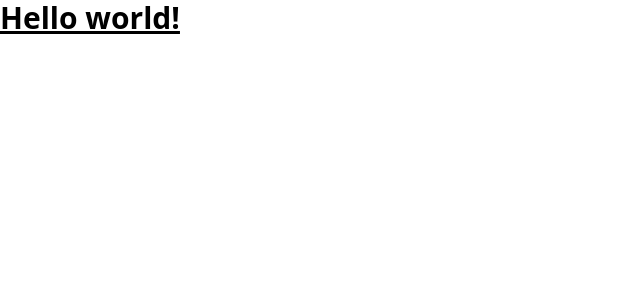
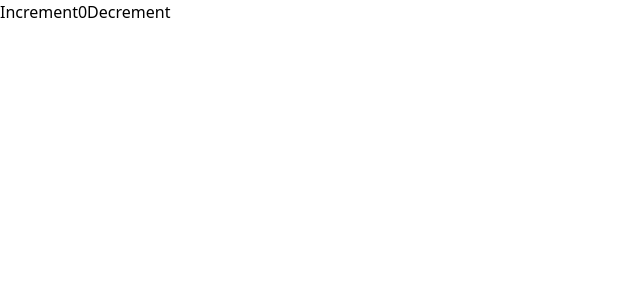
Before and after one commit to CipherGirl/Apollo-Redux, a React (Vite) app: page / in a window 1280 px wide. Shown: the top 300 px of the page, without its empty margins (0-640 px from the left). Built offline with nearby package versions, Linux system fonts and the light colour scheme.

Commit message:
20-8: Redux Implementaion Complete

```diff
--- a/package.json
+++ b/package.json
@@ -10,10 +10,12 @@
     "preview": "vite preview"
   },
   "dependencies": {
+    "@reduxjs/toolkit": "^1.9.5",
     "autoprefixer": "^10.4.15",
     "postcss": "^8.4.28",
     "react": "^18.2.0",
     "react-dom": "^18.2.0",
+    "react-redux": "^8.1.2",
     "react-router-dom": "^6.15.0",
     "tailwindcss": "^3.3.3"
   },
--- a/src/App.tsx
+++ b/src/App.tsx
@@ -1,5 +1,17 @@
+import { useDispatch, useSelector } from 'react-redux';
+import { RootState } from './redux/store';
+import { decrement, increment, incrementByAmount } from './redux/features/counter/counterSlice';
+
 function App() {
-  return <h1 className="text-3xl font-bold underline">Hello world!</h1>
+  const dispatch = useDispatch();
+  const { count } = useSelector((state: RootState) => state.counter);
+  return (
+    <div>
+      <button onClick={() => dispatch(incrementByAmount(5))}>Increment</button>
+      {count}
+      <button onClick={() => dispatch(decrement())}>Decrement</button>
+    </div>
+  );
 }
 
-export default App
+export default App;
--- /dev/null
+++ b/src/redux/features/counter/counterSlice.ts
@@ -0,0 +1,28 @@
+import { PayloadAction, createSlice } from '@reduxjs/toolkit';
+
+const initialState = {
+  count: 0,
+};
+
+const counterSlice = createSlice({
+  name: 'counter',
+  initialState,
+  reducers: {
+    increment: (state) => {
+      state.count += 1;
+    },
+    decrement: (state) => {
+      state.count -= 1;
+    },
+    incrementByAmount: (state, action: PayloadAction<number>) => {
+      state.count += action.payload;
+    },
+    decrementByAmount: (state, action: PayloadAction<number>) => {
+      state.count -= action.payload;
+    },
+  },
+});
+
+export const { increment, decrement, incrementByAmount, decrementByAmount } =
+  counterSlice.actions;
+export default counterSlice.reducer;
--- /dev/null
+++ b/src/redux/store.ts
@@ -0,0 +1,15 @@
+import { configureStore } from '@reduxjs/toolkit';
+import counterReducer from './features/counter/counterSlice';
+
+const store = configureStore({
+  reducer: {
+    counter: counterReducer,
+  },
+});
+
+// Infer the `RootState` and `AppDispatch` types from the store itself
+export type RootState = ReturnType<typeof store.getState>
+// Inferred type: {posts: PostsState, comments: CommentsState, users: UsersState}
+export type AppDispatch = typeof store.dispatch
+
+export default store;
```
Also changed, not shown: src/main.tsx (+11 -8 lines), 1 other file (tests, documents, lock files or other folders).
